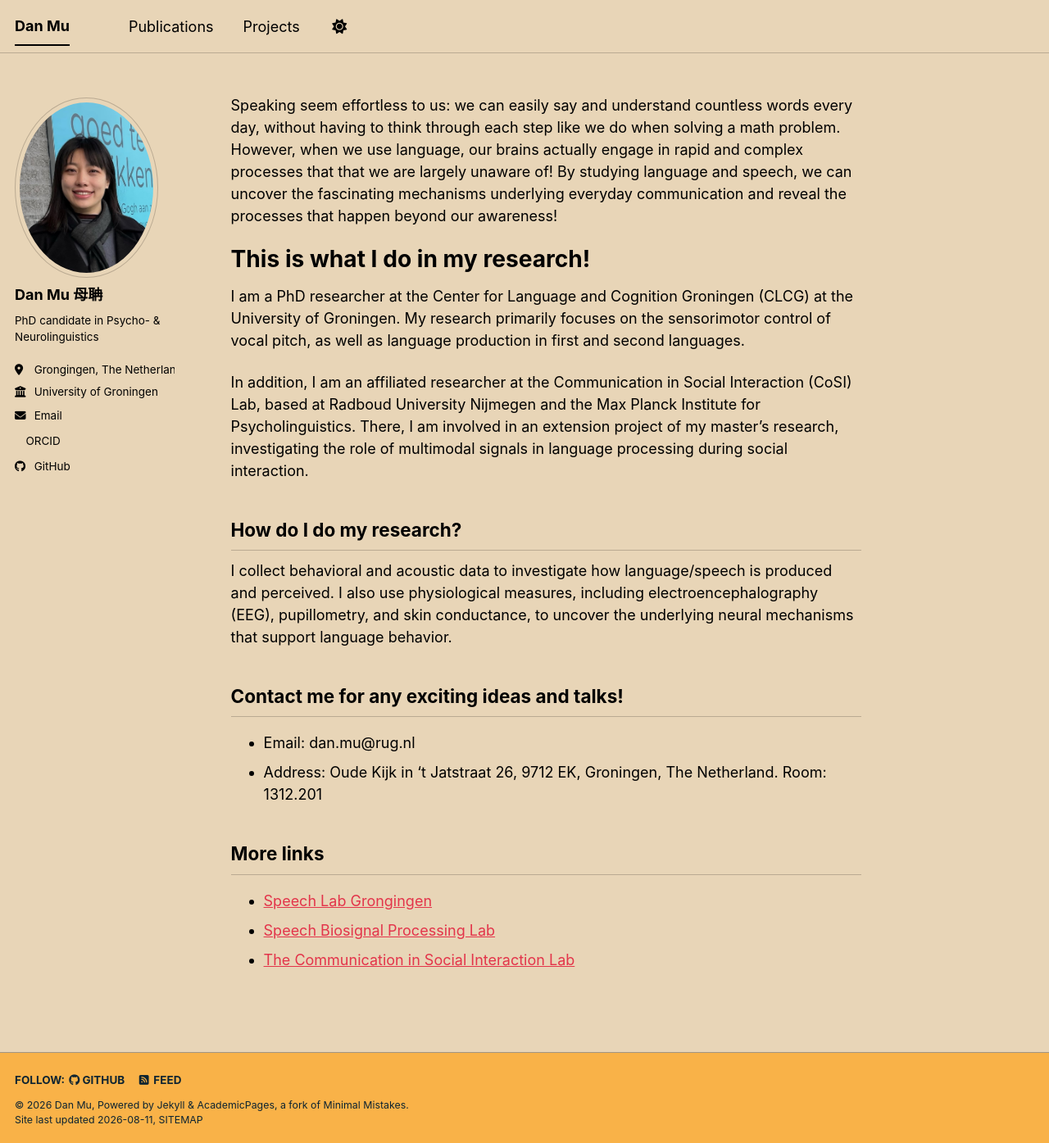
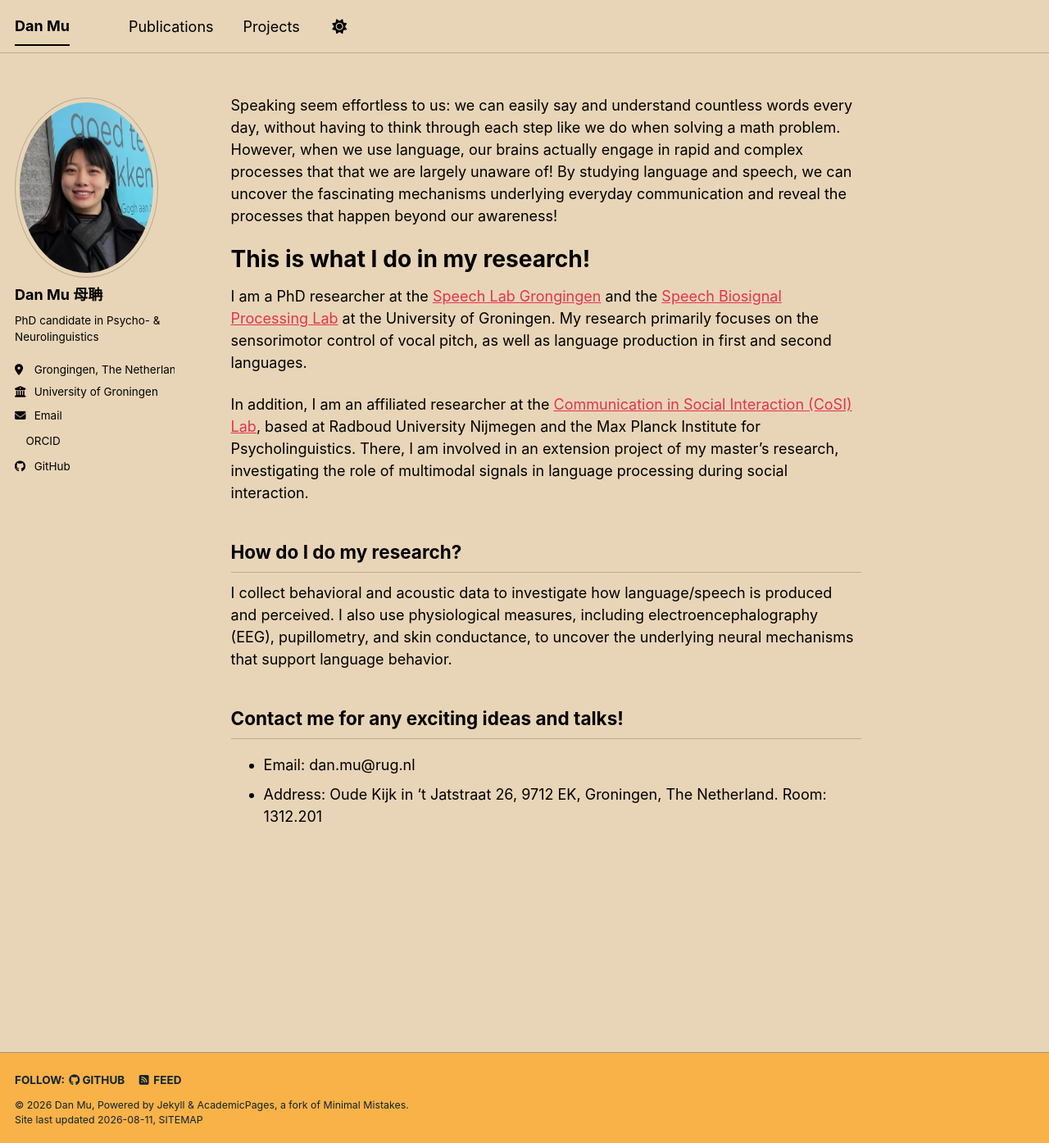
Before and after one commit to dm-danmu/dm-danmu.github.io, a Jekyll site: the page built from _pages/about.md, in a window 1280 px wide and 1395 px high. Shown: the whole window at 82% size. Built offline with Jekyll 4.4.1, drawn with Linux system fonts in a browser that asks for light colours; a style sheet for code colours, icons or effects is not loaded.

Commit message:
Add hyperlinks to research affiliations
Updated affiliations with hyperlinks for clarity.

```diff
--- a/_pages/about.md
+++ b/_pages/about.md
@@ -13,9 +13,9 @@ Speaking seem effortless to us: we can easily say and understand countless words
 
 This is what I do in my research!
 ======
-I am a PhD researcher at the Center for Language and Cognition Groningen (CLCG) at the University of Groningen. My research primarily focuses on the sensorimotor control of vocal pitch, as well as language production in first and second languages.
+I am a PhD researcher at the [Speech Lab Grongingen](https://speechlabgroningen.nl/) and the [Speech Biosignal Processing Lab](https://aburlab.web.rug.nl/) at the University of Groningen. My research primarily focuses on the sensorimotor control of vocal pitch, as well as language production in first and second languages.
 
-In addition, I am an affiliated researcher at the Communication in Social Interaction (CoSI) Lab, based at Radboud University Nijmegen and the Max Planck Institute for Psycholinguistics. There, I am involved in an extension project of my master’s research, investigating the role of multimodal signals in language processing during social interaction.
+In addition, I am an affiliated researcher at the [Communication in Social Interaction (CoSI) Lab](https://www.cosilab.nl/), based at Radboud University Nijmegen and the Max Planck Institute for Psycholinguistics. There, I am involved in an extension project of my master’s research, investigating the role of multimodal signals in language processing during social interaction.
 
 How do I do my research?
 ------
@@ -26,10 +26,3 @@ Contact me for any exciting ideas and talks!
 ------
 * Email: dan.mu@rug.nl
 * Address: Oude Kijk in 't Jatstraat 26, 9712 EK, Groningen, The Netherland. Room: 1312.201
-
-
-More links
-------
-* [Speech Lab Grongingen](https://speechlabgroningen.nl/)
-* [Speech Biosignal Processing Lab](https://aburlab.web.rug.nl/)
-* [The Communication in Social Interaction Lab](https://www.cosilab.nl/)
```
